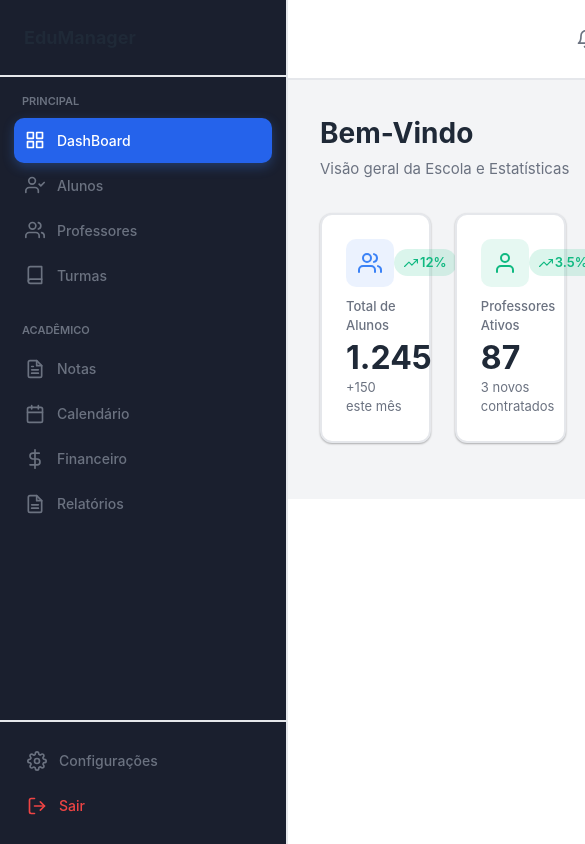
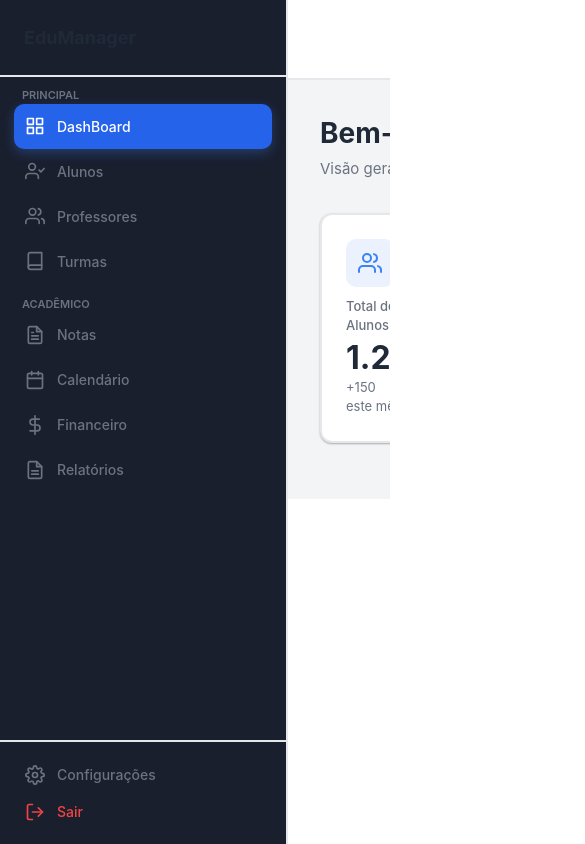
Before and after one commit to DevPeress/EduConnect-Web, a React (Vite) app: page /admin in a window 390 px wide. Shown: the top 844 px of the page, 585 px wide, since content can reach past the window. Built offline with nearby package versions, Linux system fonts and the light colour scheme.

Commit message:
Melhorando responsividade para PC

```diff
--- a/src/components/Administracao/navBar/NavBarAdmin/index.tsx
+++ b/src/components/Administracao/navBar/NavBarAdmin/index.tsx
@@ -45,9 +45,9 @@ const NavBarAdmin = () => {
   ];
 
   return (
-    <nav className="flex-1 px-3.5 py-4">
-      <div className="mb-6">
-        <span className="block text-[11px] font-semibold text-(--text-muted) uppercase leading-[0.5px] px-2 py-2 mb-2">
+    <nav className="flex-1 px-3.5 py-3.5">
+      <div className="mb-4">
+        <span className="block text-[11px] font-semibold text-(--text-muted) uppercase leading-[0.5px] px-2 py-1 mb-1">
           Principal
         </span>
         {Principal.slice(0, 4).map((item) => {
@@ -59,8 +59,8 @@ const NavBarAdmin = () => {
         })}
       </div>
 
-      <div className="mb-6">
-        <span className="block text-[11px] font-semibold text-(--text-muted) uppercase leading-[0.5px] px-2 py-2 mb-2">
+      <div>
+        <span className="block text-[11px] font-semibold text-(--text-muted) uppercase leading-[0.5px] px-2 py-1 mb-1">
           Acadêmico
         </span>
         {Principal.splice(4, 8).map((item) => {
--- a/src/components/SideBar-Footer/index.tsx
+++ b/src/components/SideBar-Footer/index.tsx
@@ -5,10 +5,10 @@ const SidebarFooter = () => {
   const paginaAtual: boolean = location.pathname === "/config";
 
   return (
-    <div className="p-4 border-t-2 border-(--border-color)">
+    <div className="p-3.5 border-t-2 border-(--border-color)">
       <Link
         to={"/config"}
-        className="flex items-center gap-3 px-[11px] py-3 rounded-[10px] text-[14px] font-medium relative hover:bg-(--bg-hover) hover:text-(--text-primary)"
+        className="flex items-center gap-3 px-[11px] py-2 rounded-[10px] text-[14px] font-medium relative hover:bg-(--bg-hover) hover:text-(--text-primary)"
         style={{
           color: paginaAtual ? "white" : "var(--text-secondary)",
           boxShadow: paginaAtual ? "0 4px 12px rgba(59, 130, 246, 0.3)" : "",
@@ -33,7 +33,7 @@ const SidebarFooter = () => {
 
       <Link
         to={"/config"}
-        className="flex items-center gap-3 px-[11px] py-3 rounded-[10px] text-[14px] text-(--red) font-medium relative hover:bg-(--bg-hover) hover:text-(--text-primary)"
+        className="flex items-center gap-3 px-[11px] py-2 rounded-[10px] text-[14px] text-(--red) font-medium relative hover:bg-(--bg-hover) hover:text-(--text-primary)"
       >
         <svg
           width="20"
--- a/src/paginas/Administracao/Inicio/index.tsx
+++ b/src/paginas/Administracao/Inicio/index.tsx
@@ -14,8 +14,8 @@ const InicioAdm = () => {
   ])
 
   return (
-    <div className="flex min-h-full">
-      <aside className="flex flex-col fixed h-screen w-72 bg-(--bg-sidebar) border-r-2 border-(--border-color) overflow-hidden">
+    <div className="flex min-h-full overflow-hidden">
+      <aside className="flex flex-col fixed h-full w-72 bg-(--bg-sidebar) border-r-2 border-(--border-color)">
         <div className="px-6 py-6 border-b-2 border-(--border-color)">
           <div className="flex items-center gap-3 text-[18px] font-bold text-(--text-primary)">
             <span>EduManager</span>
```
